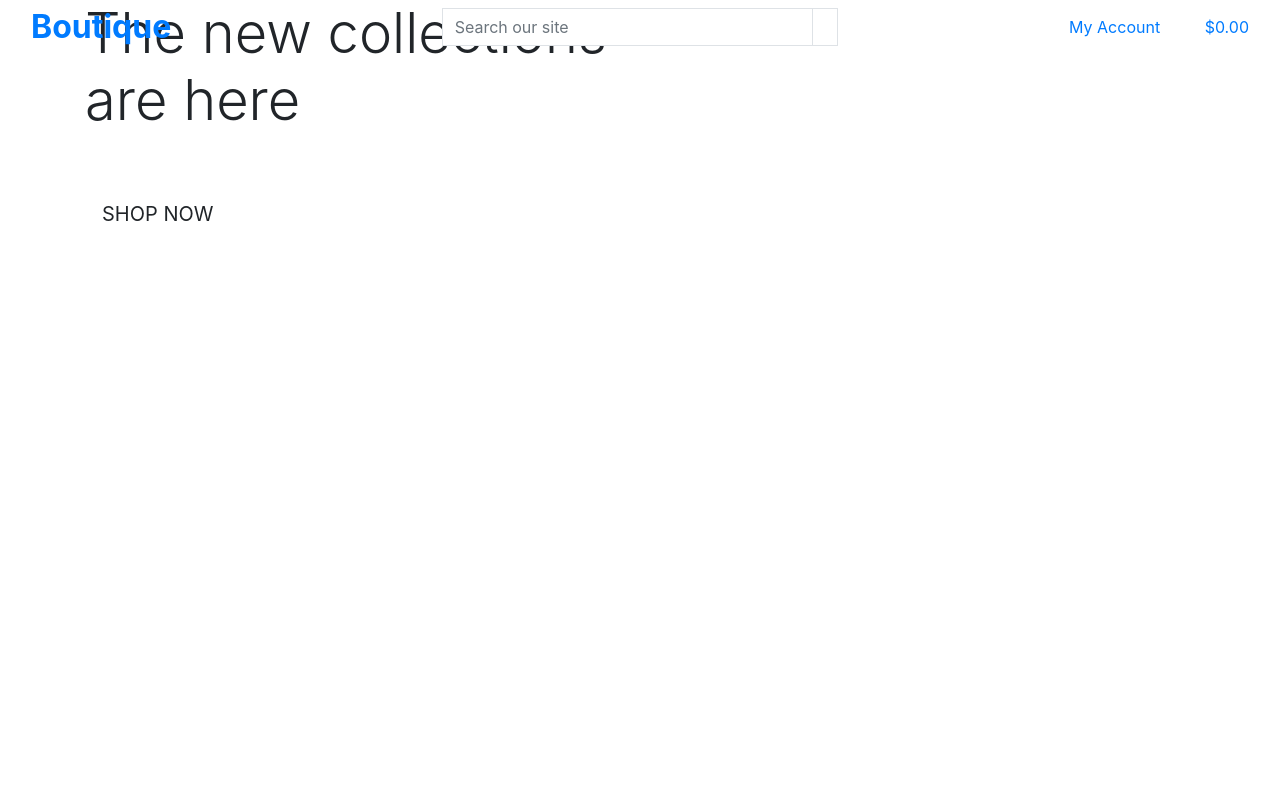
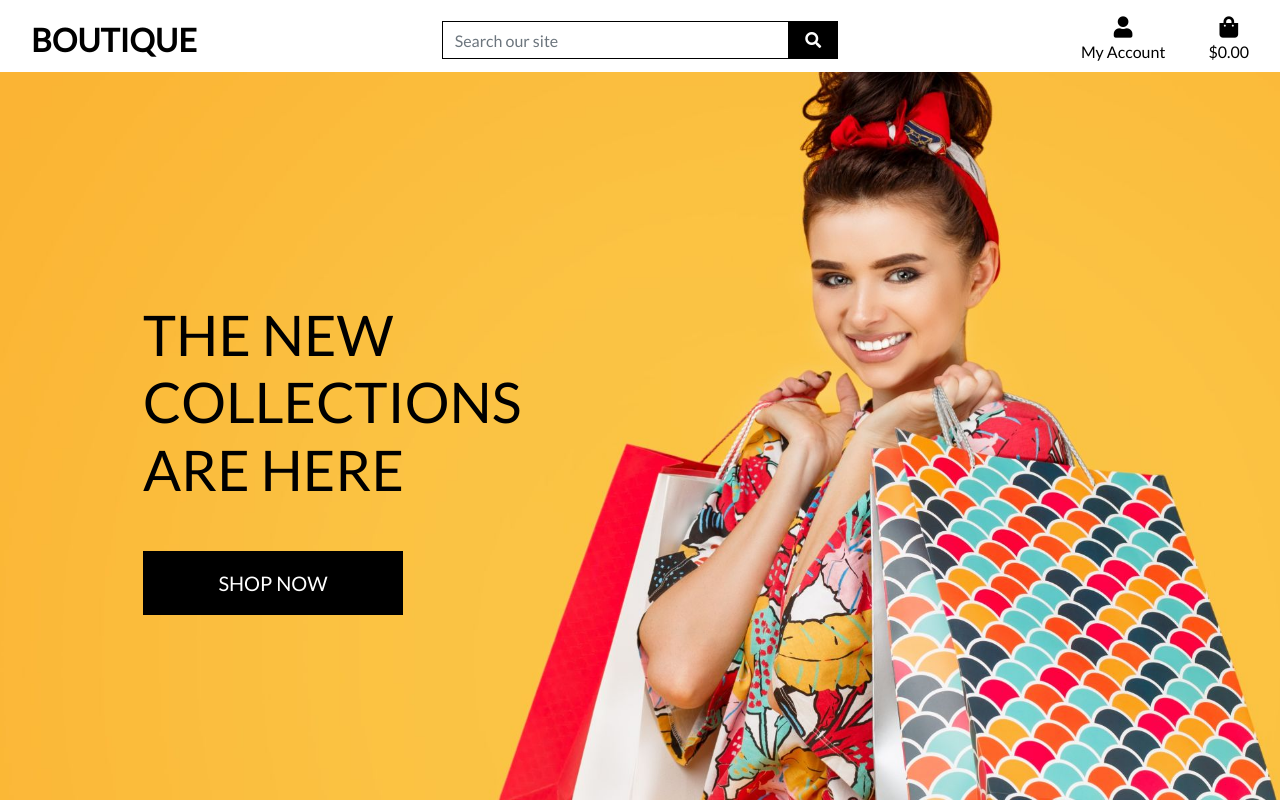
Before and after one commit to AJGreaves/boutique, a Django app: page / in a window 1280 px wide. Run offline with Django 3.2, Linux system fonts and the light colour scheme; some libraries are stand-ins or nearby versions.

Commit message:
Completed homepage header and css.

```diff
--- a/boutique/settings.py
+++ b/boutique/settings.py
@@ -153,3 +153,7 @@ USE_TZ = True
 # https://docs.djangoproject.com/en/3.0/howto/static-files/
 
 STATIC_URL = '/static/'
+STATICFILES_DIRS = (os.path.join(BASE_DIR, 'static'),)
+
+MEDIA_URL = '/media/'
+MEDIA_ROOT = os.path.join(BASE_DIR, 'media')
--- a/boutique/urls.py
+++ b/boutique/urls.py
@@ -15,9 +15,11 @@ Including another URLconf
 """
 from django.contrib import admin
 from django.urls import path, include
+from django.conf import settings
+from django.conf.urls.static import static
 
 urlpatterns = [
     path('admin/', admin.site.urls),
     path('accounts/', include('allauth.urls')),
     path('', include('home.urls')),
-]
+] + static(settings.MEDIA_URL, document_root=settings.MEDIA_ROOT)
--- /dev/null
+++ b/static/css/base.css
@@ -0,0 +1,81 @@
+html {
+    height: 100%;
+}
+
+body {
+    background: url(/media/homepage_background_cropped.jpg) no-repeat center center fixed;
+    background-size: cover;
+    height: calc(100vh - 164px);
+    color: #555;
+    font-family: "Lato";
+}
+
+/* from Bulma */
+.icon {
+    align-items: center;
+    display: inline-flex;
+    justify-content: center;
+    height: 1.5rem;
+    width: 1.5rem;
+}
+
+.logo-font {
+    text-transform: uppercase;
+}
+
+.main-logo-link {
+    width: fit-content;
+}
+
+.shop-now-button {
+    background: black;
+    color: white;
+    min-width: 260px;
+}
+
+.btn-black {
+    background: black;
+    color: white;
+}
+
+.shop-now-button:hover,
+.shop-now-button:active,
+.shop-now-button:focus,
+.btn-black:hover,
+.btn-black:active,
+.btn-black:focus {
+    background: #222;
+    color: white;
+}
+
+.text-black {
+    color: #000 !important;
+}
+
+.border-black {
+    border: 1px solid black !important;
+}
+
+/* -------------------------------- Media Queries */
+
+/* Slightly larger container on xl screens */
+@media (min-width: 1200px) {
+  .container {
+    max-width: 80%;
+  }
+}
+
+/* fixed top navbar only on medium and up */
+@media (min-width: 992px) {
+    .fixed-top-desktop-only {
+        position: fixed;
+        top: 0;
+        right: 0;
+        left: 0;
+        z-index: 1030;
+    }
+
+    .header-container {
+        padding-top: 164px;
+    }
+}
--- a/templates/base.html
+++ b/templates/base.html
@@ -16,6 +16,10 @@
 	{% block corecss %}
 	<link rel="stylesheet" href="https://stackpath.bootstrapcdn.com/bootstrap/4.4.1/css/bootstrap.min.css"
 		integrity="sha384-Vkoo8x4CGsO3+Hhxv8T/Q5PaXtkKtu6ug5TOeNV6gBiFeWPGFN9MuhOf23Q9Ifjh" crossorigin="anonymous">
+    <link href="https://fonts.googleapis.com/css2?family=Lato&display=swap" rel="stylesheet">
+    <link rel="stylesheet" href="https://cdnjs.cloudflare.com/ajax/libs/font-awesome/5.13.0/css/all.min.css" integrity="sha256-h20CPZ0QyXlBuAw7A+KluUYx/3pK+c7lYEpqLTlxjYQ=" crossorigin="anonymous" />
+    <link rel="stylesheet" href="{% static 'css/base.css' %}">
+
 	{% endblock %}
 
 	{% block extra_css %}
@@ -27,7 +31,7 @@
 <body>
 
 	<header class="container-fluid fixed-top">
-		<div class="row">
+		<div id="topnav" class="row bg-white pt-lg-2 d-none d-lg-flex">
 			<div class="col-12 col-lg-4 my-auto py-1 py-lg-0 text-center text-lg-left">
 				<a href="{% url 'home' %}" class="nav-link main-logo-link">
 					<h2 class="logo-font text-black my-0"><strong>Boutique</strong></h2>
@@ -60,9 +64,9 @@
 						<div class="dropdown-menu border-0" aria-labelledby="user-options">
 							{% if request.user.is_authenticated %}
                                 {% if request.user.is_superuser %}
-                                    <a href="{% url 'add_product' %}" class="dropdown-item">Product Management</a>
+                                    <a href="#" class="dropdown-item">Product Management</a>
                                 {% endif %}
-                                    <a href="{% url 'profile' %}" class="dropdown-item">My Profile</a>
+                                    <a href="#" class="dropdown-item">My Profile</a>
                                     <a href="{% url 'account_logout' %}" class="dropdown-item">Logout</a>
                             {% else %}
                                 <a href="{% url 'account_signup' %}" class="dropdown-item">Register</a>
@@ -71,7 +75,7 @@
 						</div>
 					</li>
 					<li class="list-inline-item">
-                        <a class="{% if grand_total %}text-info font-weight-bold{% else %}text-black{% endif %} nav-link" href="{% url 'view_bag' %}">
+                        <a class="{% if grand_total %}text-info font-weight-bold{% else %}text-black{% endif %} nav-link" href="#">
                             <div class="text-center">
                                 <div><i class="fas fa-shopping-bag fa-lg"></i></div>
                                 <p class="my-0">
```
Also changed, not shown: media/homepage_background_cropped.jpg (added).
